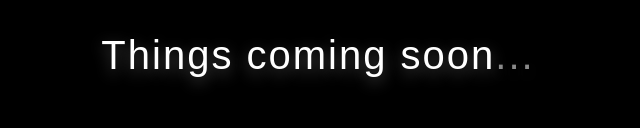
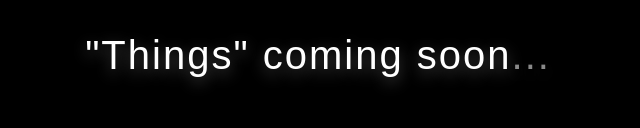
Before and after one commit to TunaRado/HOUDACAI, a plain HTML site: page index.html in a window 1280 px wide. Shown: the part 531-659 px from the top of the page, without its empty margins (322-962 px from the left). Drawn offline with Linux system fonts and the light colour scheme.

Commit message:
Test update: Added quotes around Things

```diff
--- a/index.html
+++ b/index.html
@@ -77,7 +77,7 @@
 <body>
     <div class="container">
         <img src="HOUDACAI.svg" alt="Houdacai Logo" class="logo">
-        <h1 class="coming-soon">Things coming soon<span class="dots">...</span></h1>
+        <h1 class="coming-soon">"Things" coming soon<span class="dots">...</span></h1>
     </div>
 
     <div class="footer">
```
